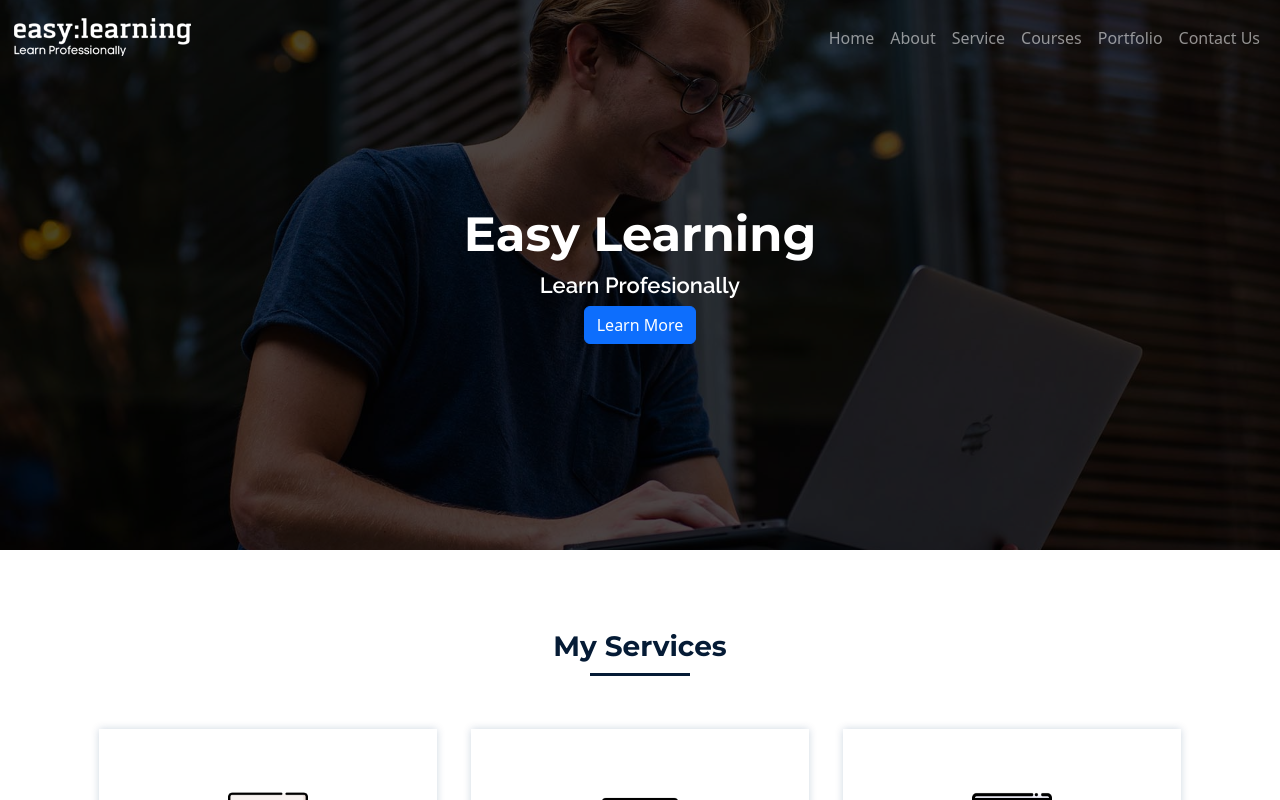
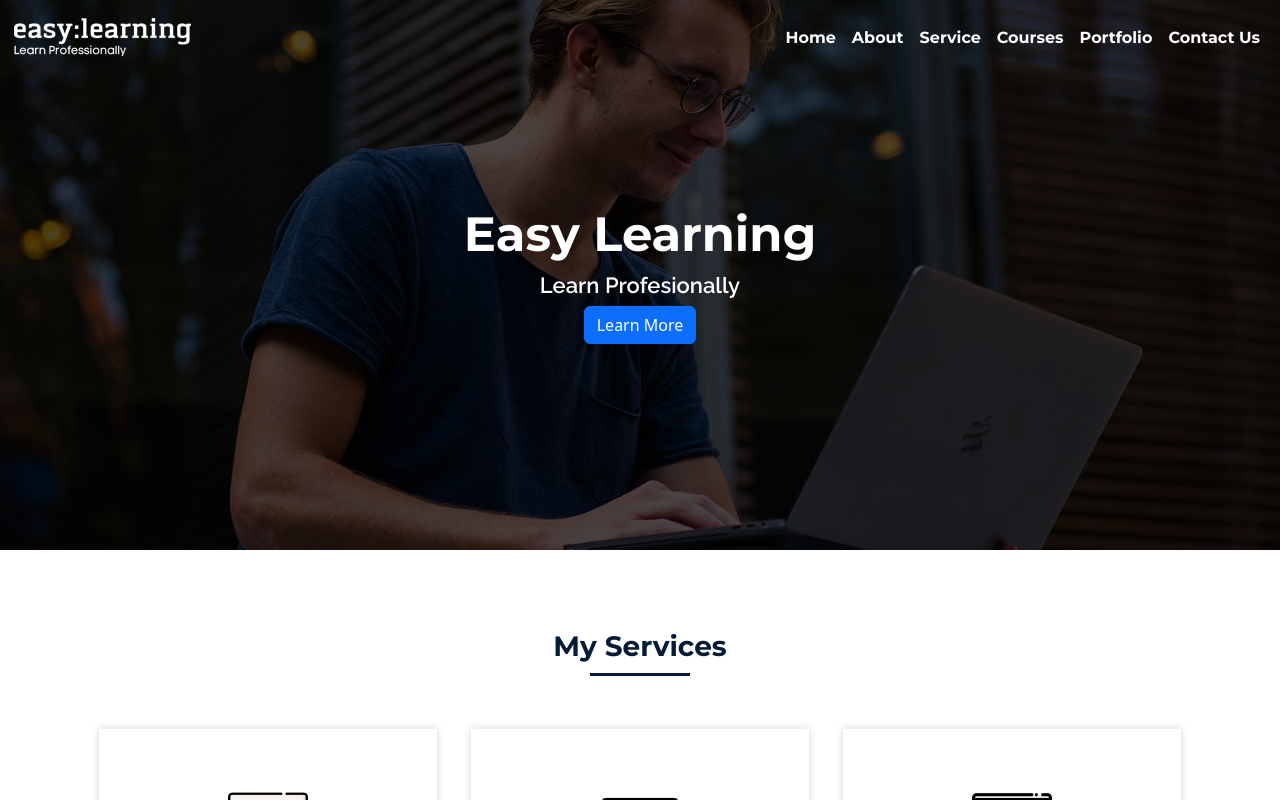
Before and after one commit to zabiremu/EasyLearning-Client-Side, a React (Create React App) app: page / in a window 1280 px wide. Shown: the top 800 px of the page. Built offline with nearby package versions, Linux system fonts and the light colour scheme; a web font is replaced by a local one.

Commit message:
Top Navigation part-05

```diff
--- a/src/assets/css/style.css
+++ b/src/assets/css/style.css
@@ -110,3 +110,17 @@
   background-color: #fff !important;
   transition: all linear 0.4s;
 }
+.navItem{
+  font-family: var(--montserrat);
+  font-weight: 700;
+  font-size: 16px;
+  color: #fff !important;
+  transition: all linear 0.4s;
+}
+.navItem_scroll{
+  font-family: var(--montserrat);
+  font-weight: 700;
+  font-size: 16px;
+  color: #000 !important;
+  transition: all linear 0.4s;
+}
--- a/src/components/TopNavigation/TopNavigation.jsx
+++ b/src/components/TopNavigation/TopNavigation.jsx
@@ -12,14 +12,15 @@ export default class TopNavigation extends Component {
     this.state={
         NavTitle: "nav_title",
         logo:[WhiteLogo],
-        background: 'background'
+        background: 'background',
+        navItem:'navItem',
     }
   }
   onScroll = () =>{
     if(window.scrollY>100){
-        this.setState({NavTitle:'nav_scroll',logo:[logoBlack],background:'background_scroll'})
+        this.setState({NavTitle:'nav_scroll',logo:[logoBlack],background:'background_scroll',navItem:'navItem_scroll'})
     }else{
-        this.setState({NavTitle:'nav_title',logo:[WhiteLogo],background:'background'})
+        this.setState({NavTitle:'nav_title',logo:[WhiteLogo],background:'background', navItem:'navItem'})
     }
   }
 
@@ -39,12 +40,12 @@ export default class TopNavigation extends Component {
 
               </Nav>
               <Nav>
-                <Nav.Link href="#deets">Home</Nav.Link>
-                <Nav.Link href="#deets">About</Nav.Link>
-                <Nav.Link href="#deets">Service</Nav.Link>
-                <Nav.Link href="#deets">Courses</Nav.Link>
-                <Nav.Link href="#deets">Portfolio</Nav.Link>
-                <Nav.Link href="#deets">Contact Us</Nav.Link>
+                <Nav.Link href="#deets" className={this.state.navItem}>Home</Nav.Link>
+                <Nav.Link href="#deets" className={this.state.navItem}>About</Nav.Link>
+                <Nav.Link href="#deets" className={this.state.navItem}>Service</Nav.Link>
+                <Nav.Link href="#deets" className={this.state.navItem}>Courses</Nav.Link>
+                <Nav.Link href="#deets" className={this.state.navItem}>Portfolio</Nav.Link>
+                <Nav.Link href="#deets" className={this.state.navItem}>Contact Us</Nav.Link>
               </Nav>
             </Navbar.Collapse>
           </Container>
```
